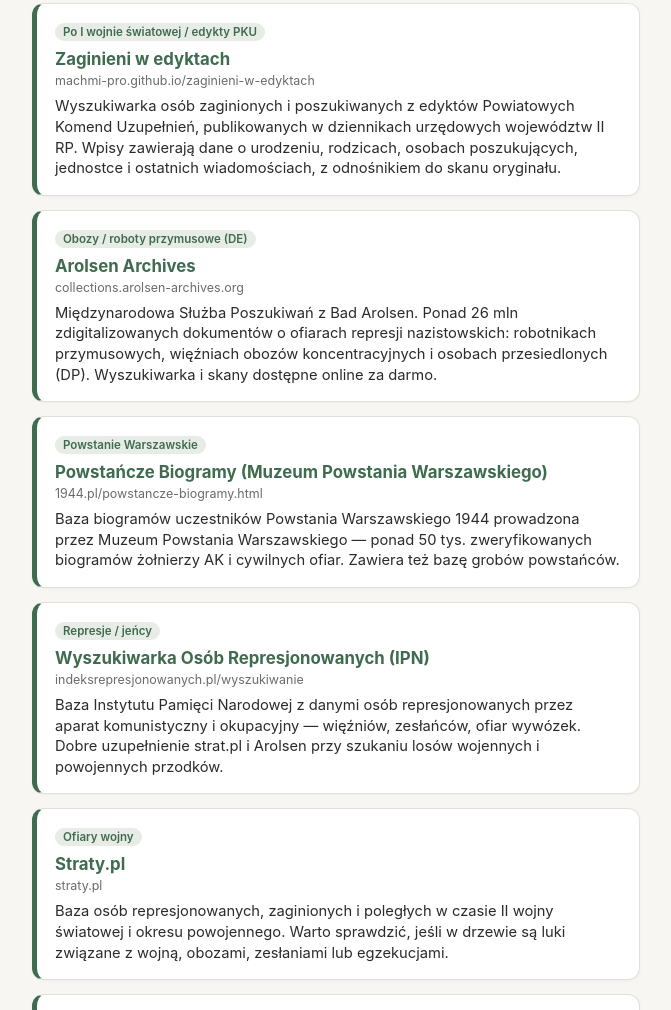
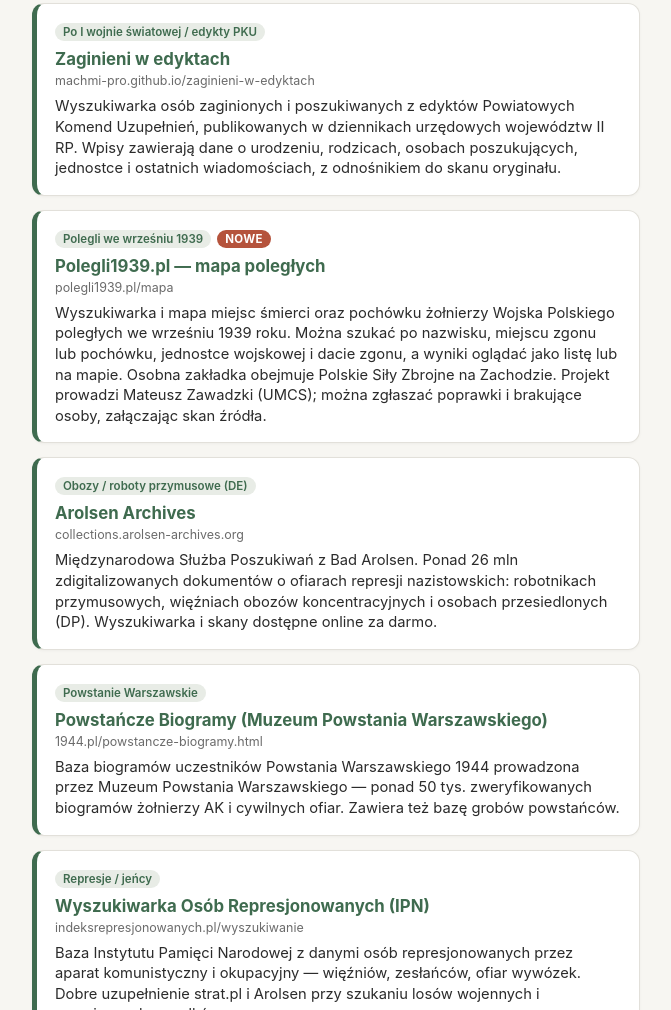
Before and after one commit to Machmi-pro/bazy-genealogia, a plain HTML site: page index.html in a window 1280 px wide. Shown: the part 4583-5593 px from the top of the page, without its empty margins (304-975 px from the left). Drawn offline with Linux system fonts and the light colour scheme.

Commit message:
Dodaj kafel: Polegli1939.pl — mapa poległych
Co-Authored-By: Claude Opus 5.5 <noreply@anthropic.com>
Claude-Session: https://claude.ai/code/session_01MVSwCfdUxWsGeApkFbDsF5

```diff
--- a/index.html
+++ b/index.html
@@ -312,6 +312,13 @@
     <p class="card-desc">Wyszukiwarka osób zaginionych i poszukiwanych z edyktów Powiatowych Komend Uzupełnień, publikowanych w dziennikach urzędowych województw II RP. Wpisy zawierają dane o urodzeniu, rodzicach, osobach poszukujących, jednostce i ostatnich wiadomościach, z odnośnikiem do skanu oryginału.</p>
   </a>
 
+  <a class="card" href="https://polegli1939.pl/mapa/" target="_blank" rel="noopener" data-added="2026-11-15">
+    <span class="tag">Polegli we wrześniu 1939</span><span class="new-badge" hidden>nowe</span>
+    <p class="card-title">Polegli1939.pl — mapa poległych</p>
+    <p class="card-url">polegli1939.pl/mapa</p>
+    <p class="card-desc">Wyszukiwarka i mapa miejsc śmierci oraz pochówku żołnierzy Wojska Polskiego poległych we wrześniu 1939 roku. Można szukać po nazwisku, miejscu zgonu lub pochówku, jednostce wojskowej i dacie zgonu, a wyniki oglądać jako listę lub na mapie. Osobna zakładka obejmuje Polskie Siły Zbrojne na Zachodzie. Projekt prowadzi Mateusz Zawadzki (UMCS); można zgłaszać poprawki i brakujące osoby, załączając skan źródła.</p>
+  </a>
+
   <a class="card" href="https://collections.arolsen-archives.org/en/" target="_blank" rel="noopener">
     <span class="tag">Obozy / roboty przymusowe (DE)</span>
     <p class="card-title">Arolsen Archives</p>
```
